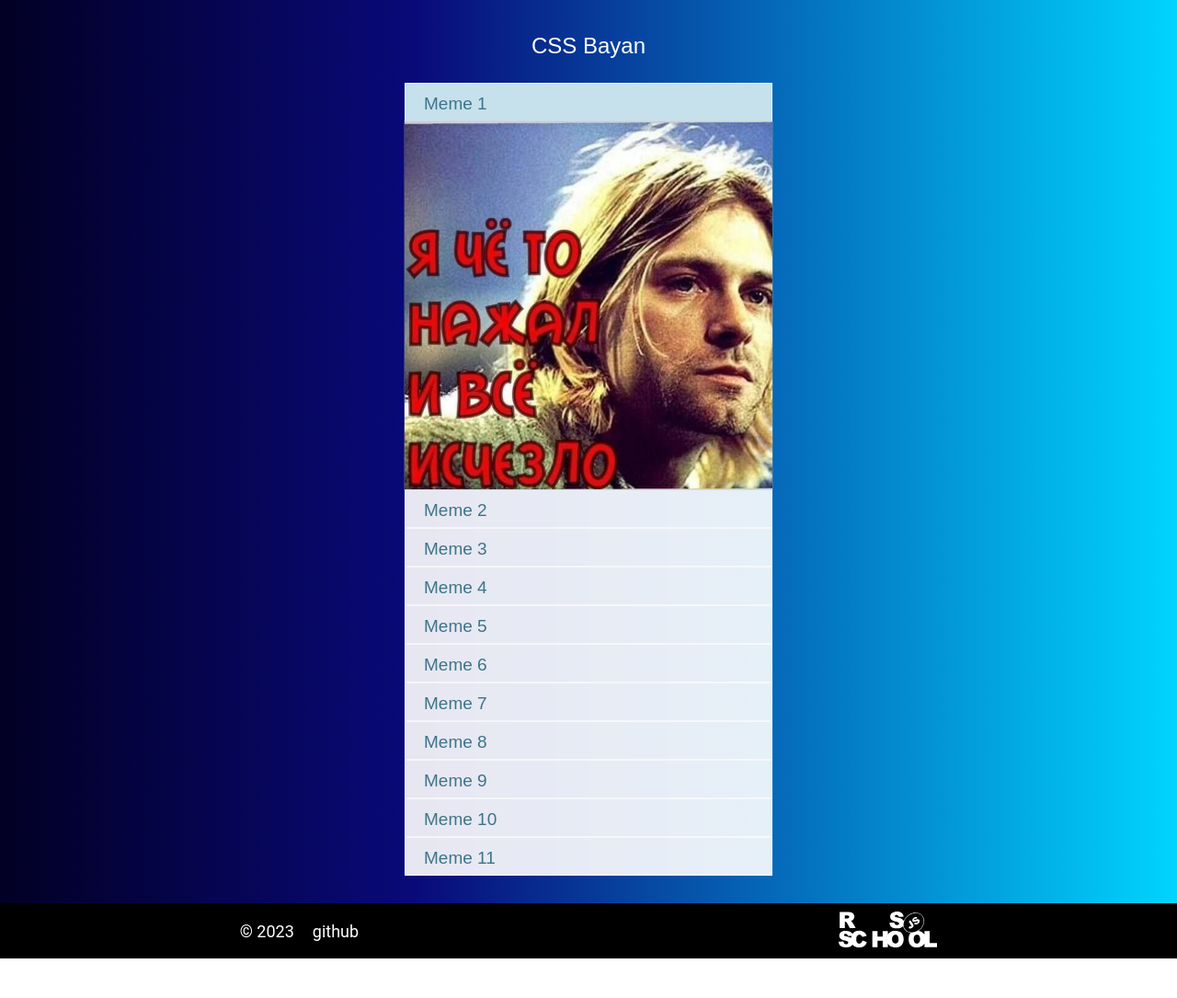
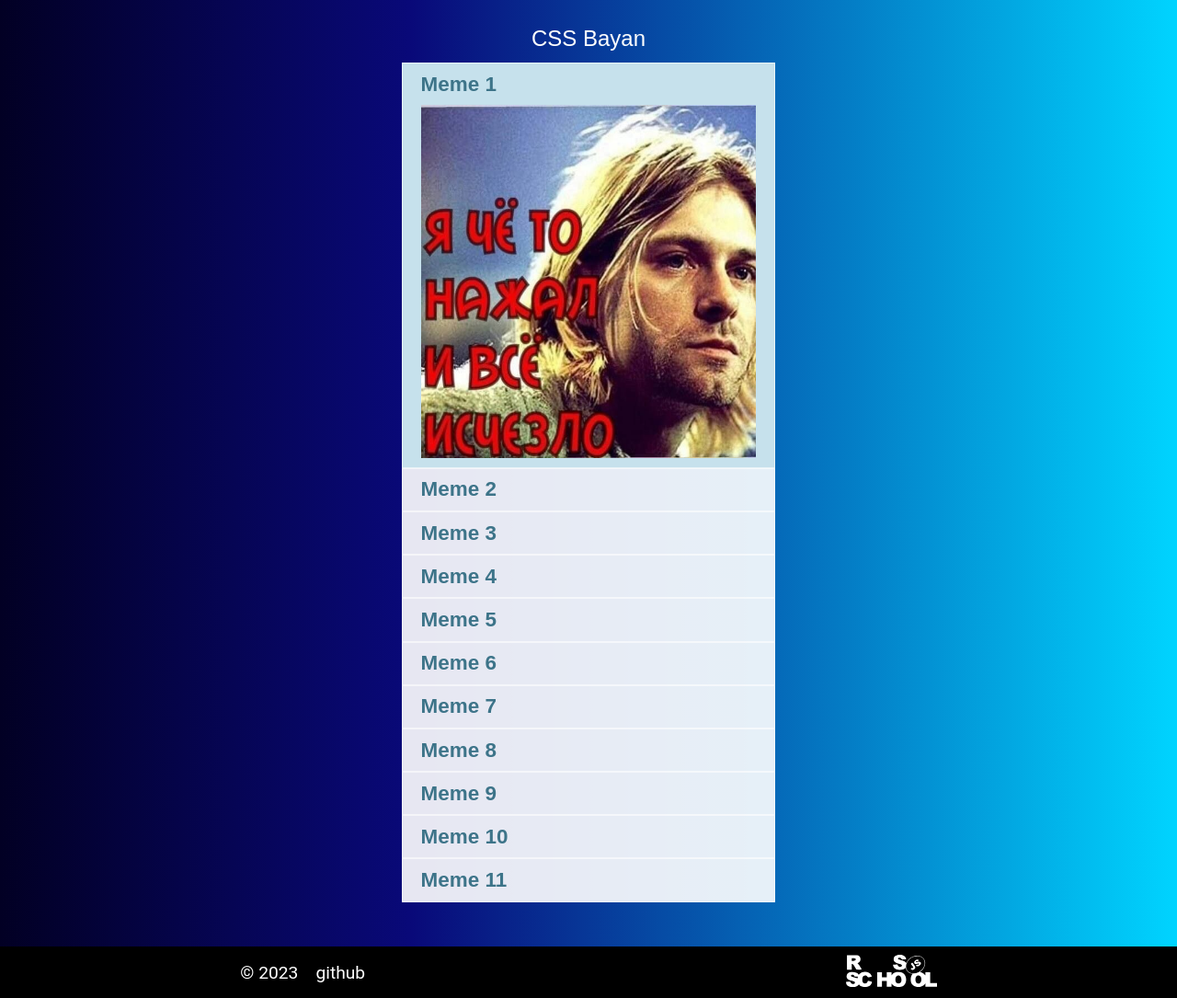
Before and after one commit to Shushu9/cssBayan, a plain HTML site: page cssBayan/index.html in a window 1280 px wide. Shown: the whole page at 92% size. Before the commit the page ends 1042 px from the top, so only its background shows below. Drawn offline with Linux system fonts and the light colour scheme.

Commit message:
feat: remade markup and styles for requiments (Sun, Feb 12, 2023 23:42

```diff
--- a/cssBayan/index.html
+++ b/cssBayan/index.html
@@ -12,83 +12,162 @@
 <body>
     <section class="ac-container">
         <h1 class="title">CSS Bayan</h1>
-        <div>
-            <input id="ac-1" name="accordion-1" type="checkbox" checked />
-            <label for="ac-1">Meme 1</label>
+
+        <input id="ac-1" name="accordion-1" type="radio" checked="checked" />
+        <label for="ac-1" class="meme-card">
+            <div class="meme-head">
+                <h3 class="meme-title">Meme 1</h3>
+                <div class="cross-icon">
+                    <img src="assets/plus.svg" alt="cross">
+                </div>
+            </div>
             <div class="img-wrapper">
                 <img src="assets/memes/photo_2022-11-06_11-41-33.jpg" alt="meme1">
             </div>
-        </div>
-        <div>
-            <input id="ac-2" name="accordion-1" type="checkbox" />
-            <label for="ac-2">Meme 2</label>
-            <div class="img-wrapper">
-                <img src="assets/memes/b7J3RV9fwZY.png" alt="meme2">
+        </label>
+
+
+
+        <input id="ac-2" name="accordion-1" type="radio" />
+        <label for="ac-2" class="meme-card">
+            <div class="meme-head">
+                <h3 class="meme-title">Meme 2</h3>
+                <div class="cross-icon">
+                    <img src="assets/plus.svg" alt="cross">
                 </div>
             </div>
-        <div>
-            <input id="ac-3" name="accordion-1" type="checkbox" />
-            <label for="ac-3">Meme 3</label>
+            <div class="img-wrapper">
+                <img src="assets/memes/b7J3RV9fwZY.png" alt="meme1">
+            </div>
+        </label>
+
+
+        <input id="ac-3" name="accordion-1" type="radio" />
+        <label for="ac-3" class="meme-card">
+            <div class="meme-head">
+                <h3 class="meme-title">Meme 3</h3>
+                <div class="cross-icon">
+                    <img src="assets/plus.svg" alt="cross">
+                </div>
+            </div>
             <div class="img-wrapper">
                 <img src="assets/memes/image (2).png" alt="meme1">
             </div>
+        </label>
+
+
+        <input id="ac-4" name="accordion-1" type="radio" />
+        <label for="ac-4" class="meme-card">
+            <div class="meme-head">
+                <h3 class="meme-title">Meme 4</h3>
+                <div class="cross-icon">
+                    <img src="assets/plus.svg" alt="cross">
                 </div>
-        <div>
-            <input id="ac-4" name="accordion-1" type="checkbox" />
-            <label for="ac-4">Meme 4</label>
+            </div>
             <div class="img-wrapper">
                 <img src="assets/memes/image.png" alt="meme1">
             </div>
+        </label>
+
+
+        <input id="ac-5" name="accordion-1" type="radio" />
+        <label for="ac-5" class="meme-card">
+            <div class="meme-head">
+                <h3 class="meme-title">Meme 5</h3>
+                <div class="cross-icon">
+                    <img src="assets/plus.svg" alt="cross">
                 </div>
-        <div>
-            <input id="ac-5" name="accordion-1" type="checkbox" />
-            <label for="ac-5">Meme 5</label>
+            </div>
             <div class="img-wrapper">
                 <img src="assets/memes/photo_2022-10-17_13-29-58.jpg" alt="meme1">
             </div>
+        </label>
+
+
+        <input id="ac-6" name="accordion-1" type="radio" />
+        <label for="ac-6" class="meme-card">
+            <div class="meme-head">
+                <h3 class="meme-title">Meme 6</h3>
+                <div class="cross-icon">
+                    <img src="assets/plus.svg" alt="cross">
                 </div>
-        <div>
-            <input id="ac-6" name="accordion-1" type="checkbox" />
-            <label for="ac-6">Meme 6</label>
+            </div>
             <div class="img-wrapper">
                 <img src="assets/memes/photo_2022-10-17_13-30-14.jpg" alt="meme1">
             </div>
+        </label>
+
+
+        <input id="ac-7" name="accordion-1" type="radio" />
+        <label for="ac-7" class="meme-card">
+            <div class="meme-head">
+                <h3 class="meme-title">Meme 7</h3>
+                <div class="cross-icon">
+                    <img src="assets/plus.svg" alt="cross">
                 </div>
-        <div>
-            <input id="ac-7" name="accordion-1" type="checkbox" />
-            <label for="ac-7">Meme 7</label>
+            </div>
             <div class="img-wrapper">
                 <img src="assets/memes/photo_2022-10-17_13-30-26.jpg" alt="meme1">
             </div>
+        </label>
+
+
+        <input id="ac-8" name="accordion-1" type="radio" />
+        <label for="ac-8" class="meme-card">
+            <div class="meme-head">
+                <h3 class="meme-title">Meme 8</h3>
+                <div class="cross-icon">
+                    <img src="assets/plus.svg" alt="cross">
                 </div>
-        <div>
-            <input id="ac-8" name="accordion-1" type="checkbox" />
-            <label for="ac-8">Meme 8</label>
+            </div>
             <div class="img-wrapper">
                 <img src="assets/memes/photo_2022-10-17_13-30-49.jpg" alt="meme1">
             </div>
+        </label>
+
+
+        <input id="ac-9" name="accordion-1" type="radio" />
+        <label for="ac-9" class="meme-card">
+            <div class="meme-head">
+                <h3 class="meme-title">Meme 9</h3>
+                <div class="cross-icon">
+                    <img src="assets/plus.svg" alt="cross">
                 </div>
-        <div>
-            <input id="ac-9" name="accordion-1" type="checkbox" />
-            <label for="ac-9">Meme 9</label>
+            </div>
             <div class="img-wrapper">
                 <img src="assets/memes/photo_2022-10-17_13-38-35.jpg" alt="meme1">
             </div>
+        </label>
+
+
+        <input id="ac-10" name="accordion-1" type="radio" />
+        <label for="ac-10" class="meme-card">
+            <div class="meme-head">
+                <h3 class="meme-title">Meme 10</h3>
+                <div class="cross-icon">
+                    <img src="assets/plus.svg" alt="cross">
                 </div>
-        <div>
-            <input id="ac-10" name="accordion-1" type="checkbox" />
-            <label for="ac-10">Meme 10</label>
+            </div>
             <div class="img-wrapper">
                 <img src="assets/memes/photo_2022-10-17_13-38-59.jpg" alt="meme1">
             </div>
+        </label>
+
+
+        <input id="ac-11" name="accordion-1" type="radio" />
+        <label for="ac-11" class="meme-card">
+            <div class="meme-head">
+                <h3 class="meme-title">Meme 11</h3>
+                <div class="cross-icon">
+                    <img src="assets/plus.svg" alt="cross">
                 </div>
-        <div>
-            <input id="ac-11" name="accordion-1" type="checkbox" />
-            <label for="ac-11">Meme 11</label>
+            </div>
             <div class="img-wrapper">
                 <img src="assets/memes/photo_2022-10-17_13-56-04.jpg" alt="meme1">
             </div>
-        </div>
+        </label>
+
+
 
     </section>
     <footer>
--- a/cssBayan/style.css
+++ b/cssBayan/style.css
@@ -1,5 +1,6 @@
 * {
-    transition: 0.5s all;
+    transition: 0.4s all;
+    margin: 0;
 }
 
 body {
@@ -17,25 +18,25 @@ body {
     color: #FFF;
     font-family: Arial;
     font-weight: 400;
-    line-height: 40px;
-    margin: 20px;
+    margin: 0.5em;
 }
 
 .ac-container {
-    width: 400px;
-    margin: 10px auto 30px auto;
+    width: 25em;
+    margin: 1em auto 3em auto;
+    display: flex;
+    flex-direction: column;
+    align-items: center;
+
 }
 
-.ac-container label {
+.meme-card {
     font-family: Arial;
-    padding: 5px 20px;
-    position: relative;
-    display: block;
-    height: 30px;
+    padding: 0.5em 1em;
+    width: 19em;
     cursor: pointer;
     color: #3d7489;
-    line-height: 33px;
-    font-size: 19px;
+    font-size: 1.2em;
     background: rgba(255, 255, 255, 0.9);
     border: 1px solid rgba(255, 255, 255, 0.6);
 
@@ -52,36 +53,34 @@ body {
     color: #3d7489;
 }
 
-
-.ac-container label:hover:after,
-.ac-container input:checked+label:hover:after {
-    content: '';
-    position: absolute;
-    width: 24px;
-    height: 24px;
-    right: 13px;
-    top: 7px;
-    background: transparent url(assets/plus.svg) no-repeat center center;
-    transform: rotate(135deg);
-    transition: 0.5s all;
-}
-
-.ac-container input:checked+label:hover:after {
-    transform: rotate(45deg);
-    transition: 0.5s all;
-
-}
-
 .ac-container input {
     display: none;
 }
 
+.meme-head {
+    display: flex;
+    align-items: center;
+    justify-content: space-between;
 
+}
+
+.cross-icon img {
+    width: 1em;
+    height: 1em;
+    transform: rotate(45deg);
+    display: none;
+}
+
+
+input:checked+label .img-wrapper {
+    margin-top: 0.5em;
+    height: 20em;
+}
 
 .ac-container .img-wrapper {
     background: rgba(255, 255, 255, 0.5);
     overflow: hidden;
-    height: 0px;
+    height: 0;
     position: relative;
     z-index: 10;
     transition: height 0.3s ease-in-out, box-shadow 0.6s linear;
@@ -91,12 +90,16 @@ body {
 .ac-container input:checked~.img-wrapper {
     transition: height 0.3s ease-in-out, box-shadow 0.6s linear;
     box-shadow: 0px 0px 0px 1px rgba(155, 155, 155, 0.3);
-    height: 400px;
 }
 
 .ac-container .img-wrapper img {
     width: 100%;
     height: 100%;
+}
+
+
+input:checked+.meme-card .cross-icon img {
+    transform: rotate(90deg);
 }
 
 
@@ -109,7 +112,7 @@ footer {
 }
 
 .footer {
-    height: 60px;
+    padding: 0.5em 0;
     display: flex;
     justify-content: space-around;
     align-items: center;
@@ -118,12 +121,12 @@ footer {
 .footer__info {
     display: flex;
     font-family: 'Roboto', sans-serif;
-    font-size: 18px;
+    font-size: 1.2em;
     color: #FFF;
 }
 
 .footer__github {
-    padding-left: 20px;
+    padding-left: 1em;
     text-decoration: none;
     transition: all 400ms ease;
     color: #FFF;
@@ -139,14 +142,42 @@ footer {
 }
 
 .footer__rss img {
-    max-height: 40px;
+    max-height: 2.3em;
 }
 
 .footer__rss:hover {
     filter: invert(26%) sepia(15%) saturate(638%) hue-rotate(7deg) brightness(92%) contrast(87%);
 }
 
+
+
+@media (min-width: 1200px) {
+
+    label:hover .img-wrapper {
+        margin-top: 0.5em;
+        height: 20em;
+    }
+
+    label:hover .cross-icon img {
+        transform: rotate(90deg);
+        display: unset;
+    }
+}
+
+
+@media (max-width: 1199px) {
+    * {
+        font-size: 1rem;
+    }
+
+    .cross-icon img {
+        display: unset;
+    }
+}
+
+
 @media (max-width: 500px) {
+    /* ac-container */
 
     .ac-container input:checked~.img-wrapper {
         height: 300px;
@@ -155,4 +186,9 @@ footer {
     .ac-container {
         width: 300px;
     }
+
+    .meme-card {
+        width: 90%;
+    }
+
 }
```
Lines whose indentation alone changed are shown as unchanged.
